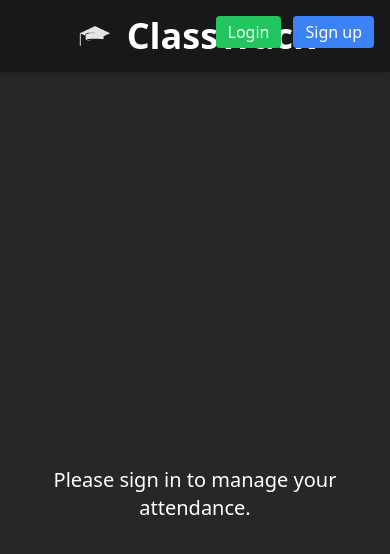
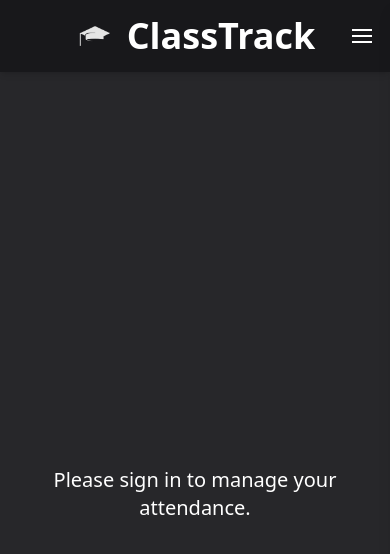
Before and after one commit to Vishesh-Nagar/Attendance, a React (Vite) app in the folder frontend/: page / in a window 390 px wide. Shown: the top 554 px of the page. Built offline with nearby package versions, Linux system fonts and the light colour scheme; no server answers.

Commit message:
Added sidebar for mobile devices, updated dependencies

```diff
--- a/frontend/src/components/Header/Header.jsx
+++ b/frontend/src/components/Header/Header.jsx
@@ -7,6 +7,7 @@ function Header() {
     const [auth, setAuth] = useState({ authenticated: false });
     const [showForm, setShowForm] = useState(false);
     const [formMode, setFormMode] = useState('login');
+    const [sidebarOpen, setSidebarOpen] = useState(false);
 
     const BACKEND = import.meta.env.VITE_BACKEND_URL || 'http://localhost:8000';
 
@@ -32,8 +33,8 @@ function Header() {
     };
 
     return (
+        <>
             <div className="sticky top-0 w-full bg-zinc-900 shadow-md z-0 flex justify-center p-4">
-            {/* Center: Logo + Title */}
                 <div className="flex items-center gap-3">
                     <Logo />
                     <h1 className="text-4xl font-bold text-white">
@@ -41,8 +42,15 @@ function Header() {
                     </h1>
                 </div>
 
-            {/* Right: Auth Buttons (floating) */}
-            <div className="absolute top-4 right-4 z-10 flex items-center gap-3">
+                <button onClick={() => setSidebarOpen(!sidebarOpen)} className="absolute top-1/2 -translate-y-1/2 right-4 z-10 md:hidden">
+                    <div className="w-6 h-6 flex flex-col justify-center items-center">
+                        <span className="block w-5 h-0.5 bg-white mb-1"></span>
+                        <span className="block w-5 h-0.5 bg-white mb-1"></span>
+                        <span className="block w-5 h-0.5 bg-white"></span>
+                    </div>
+                </button>
+
+                <div className="hidden md:flex absolute top-4 right-4 z-10  items-center gap-3">
                     {auth.authenticated ? (
                         <div className="flex items-center gap-2 bg-zinc-800 px-3 py-1 rounded shadow-lg">
                             <span className="text-white">Welcome, {auth.username}</span>
@@ -55,6 +63,29 @@ function Header() {
                         </>
                     )}
                 </div>
+            </div>
+
+            <div className={`fixed inset-y-0 right-0 w-64 bg-zinc-800 shadow-lg z-20 flex flex-col p-4 transform transition-transform duration-300 ${sidebarOpen ? 'translate-x-0' : 'translate-x-full'}`}>
+                <div className="flex justify-end mb-4">
+                    <button onClick={() => setSidebarOpen(false)} className="text-white">
+                        <div className="w-6 h-6 relative">
+                            <span className="block absolute w-5 h-0.5 bg-white rotate-45 top-1/2 left-1/2 -translate-x-1/2 -translate-y-1/2"></span>
+                            <span className="block absolute w-5 h-0.5 bg-white -rotate-45 top-1/2 left-1/2 -translate-x-1/2 -translate-y-1/2"></span>
+                        </div>
+                    </button>
+                </div>
+                {auth.authenticated ? (
+                    <div className="flex flex-col gap-2">
+                        <span className="text-white">Welcome, {auth.username}</span>
+                        <button onClick={() => { handleLogout(); setSidebarOpen(false); }} className="px-3 py-1 bg-red-500 text-white rounded">Logout</button>
+                    </div>
+                ) : (
+                    <div className="flex flex-col gap-2">
+                        <button onClick={() => { setFormMode('login'); setShowForm(true); setSidebarOpen(false); }} className="px-3 py-1 bg-green-500 text-white rounded">Login</button>
+                        <button onClick={() => { setFormMode('signup'); setShowForm(true); setSidebarOpen(false); }} className="px-3 py-1 bg-blue-500 text-white rounded">Sign up</button>
+                    </div>
+                )}
+            </div>
 
             {showForm && (
                 <AuthForm
@@ -63,7 +94,7 @@ function Header() {
                     onClose={() => setShowForm(false)}
                 />
             )}
-        </div>
+        </>
     );
 }
 
```
Also changed, not shown: 1 other file (tests, documents, lock files or other folders). Lines whose indentation alone changed are shown as unchanged.
